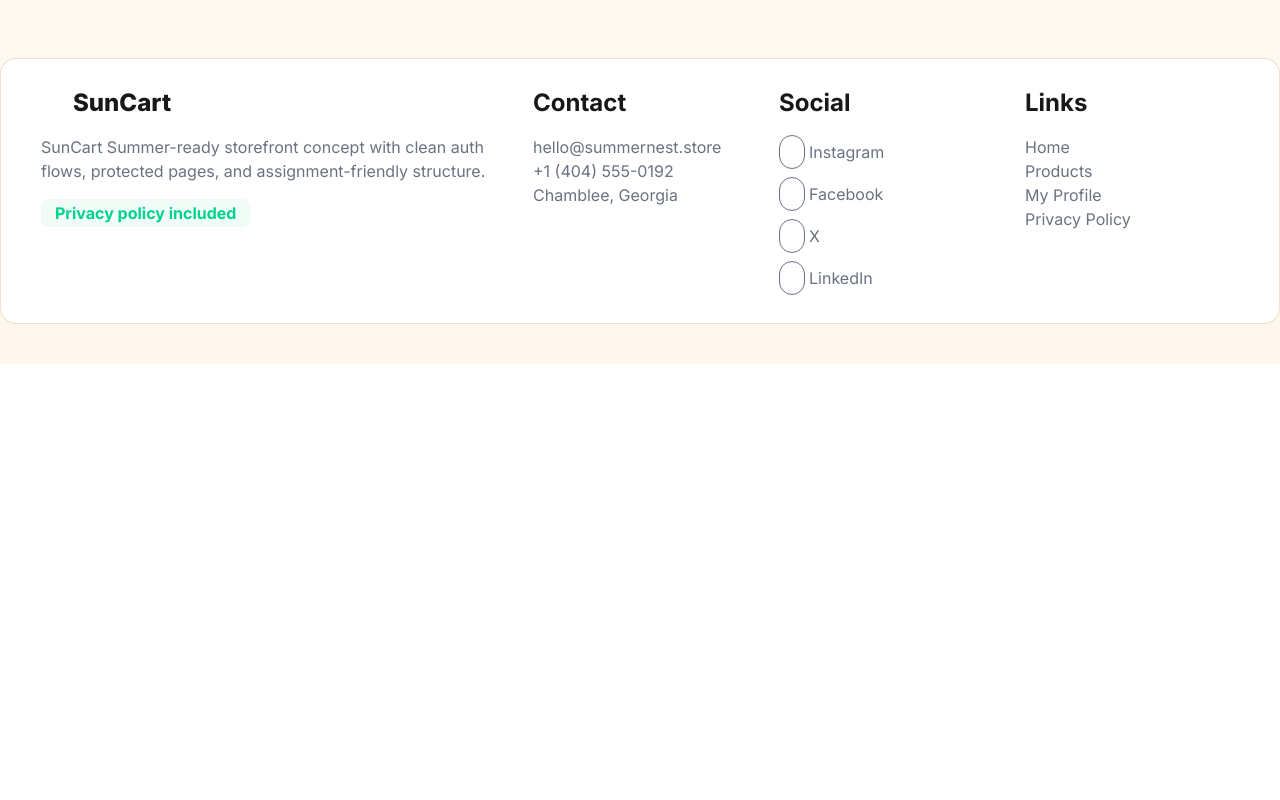
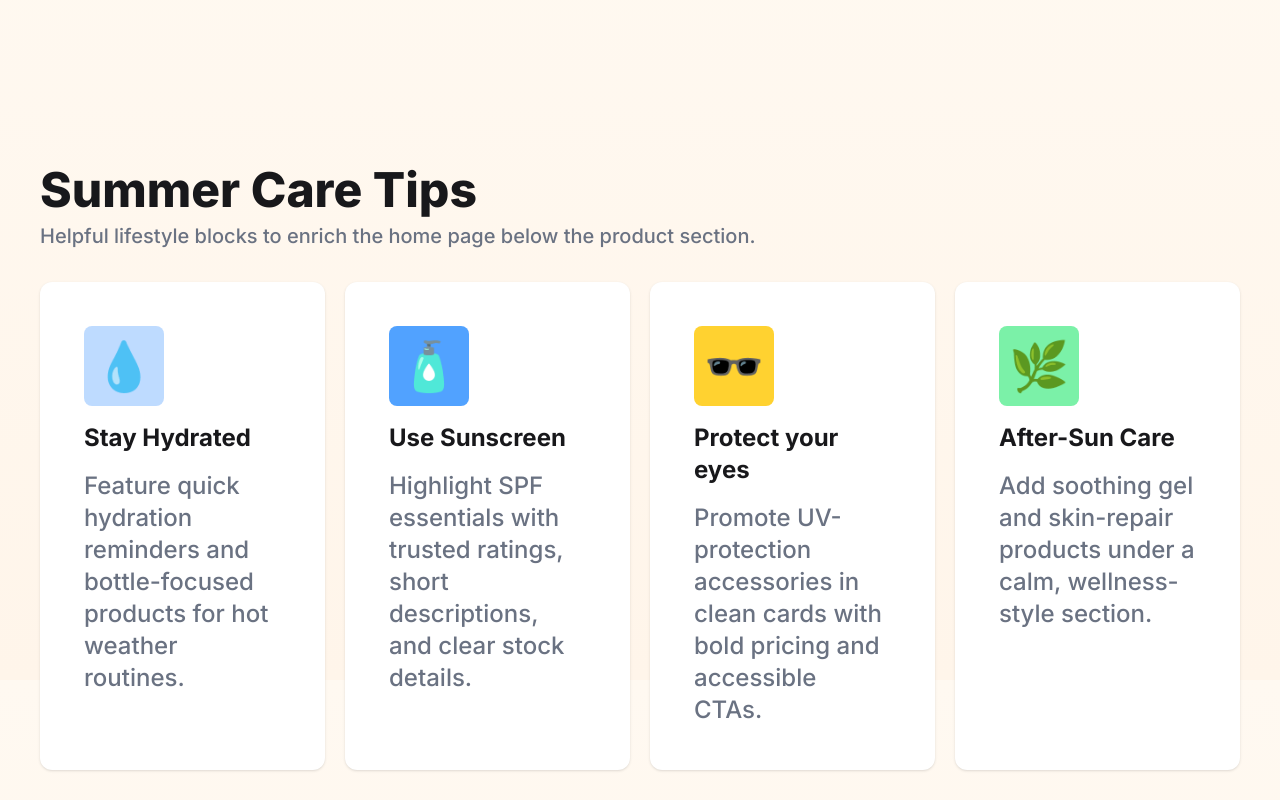
Before and after one commit to hhlenin/SunCart, a Next.js app: page / in a window 1280 px wide. Shown: the part 1720-2520 px from the top of the page. Before the commit the page ends 2084 px from the top, so only its background shows below. Built offline with nearby package versions, Linux system fonts and the light colour scheme; some icons are missing.

Commit message:
design: summer tips

```diff
--- a/src/app/page.js
+++ b/src/app/page.js
@@ -116,6 +116,52 @@ export default function Home() {
               </div>
           </div>
 
+          <div className={`popular-products space-y-2 ${commonDivClass("bg-transparent", false)} mt-30`}>
+              <h2 className="text-5xl font-extrabold">Summer Care Tips</h2>
+              <p className="text-gray-500 text-xl font-medium">
+                  Helpful lifestyle blocks to enrich the home page below the product section.
+              </p>
+              <div className="mt-8 grid grid-cols-4 gap-5">
+                  <div className=" rounded-xl bg-base-100 shadow-sm p-5 text-left">
+                      <div className="card-body space-y-2">
+                          <div className="h-20 w-20 text-5xl bg-blue-200 flex justify-center items-center rounded-lg">💧</div>
+                          <h2 className="text-2xl font-bold">Stay Hydrated</h2>
+                          <p className="text-2xl font-medium text-gray-500">
+                              Feature quick hydration reminders and bottle-focused products for hot weather routines.
+                          </p>
+                      </div>
+                  </div>
+                  <div className=" rounded-xl bg-base-100 shadow-sm p-5 text-left">
+                      <div className="card-body space-y-2">
+                          <div className="h-20 w-20 text-5xl bg-blue-400 flex justify-center items-center rounded-lg">🧴</div>
+                          <h2 className="text-2xl font-bold">Use Sunscreen</h2>
+                          <p className="text-2xl font-medium text-gray-500">
+                              Highlight SPF essentials with trusted ratings, short descriptions, and clear stock details.
+                          </p>
+                      </div>
+                  </div>
+                  <div className=" rounded-xl bg-base-100 shadow-sm p-5 text-left">
+                      <div className="card-body space-y-2">
+                          <div className="h-20 w-20 text-5xl bg-amber-300 flex justify-center items-center rounded-lg">🕶️</div>
+                          <h2 className="text-2xl font-bold">Protect your eyes</h2>
+                          <p className="text-2xl font-medium text-gray-500">
+                              Promote UV-protection accessories in clean cards with bold pricing and accessible CTAs.
+                          </p>
+                      </div>
+                  </div>
+                  <div className=" rounded-xl bg-base-100 shadow-sm p-5 text-left">
+                      <div className="card-body space-y-2">
+                          <div className="h-20 w-20 text-5xl bg-green-300 flex justify-center items-center rounded-lg">🌿</div>
+                          <h2 className="text-2xl font-bold">After-Sun Care</h2>
+                          <p className="text-2xl font-medium text-gray-500">
+                              Add soothing gel and skin-repair products under a calm, wellness-style section.
+                          </p>
+                      </div>
+                  </div>
+
+              </div>
+          </div>
+
 
           <footer className={`grid grid-cols-5 gap-8 ${commonDivClass()} mb-10`}>
               <div className="col-span-2 space-y-4">
```
